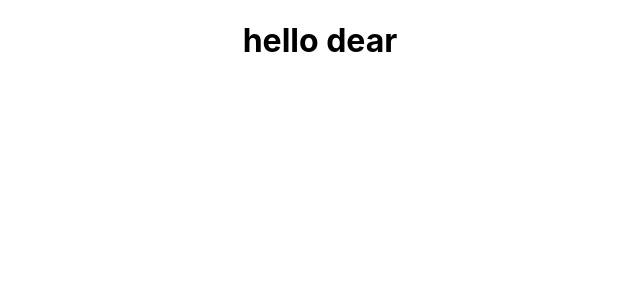
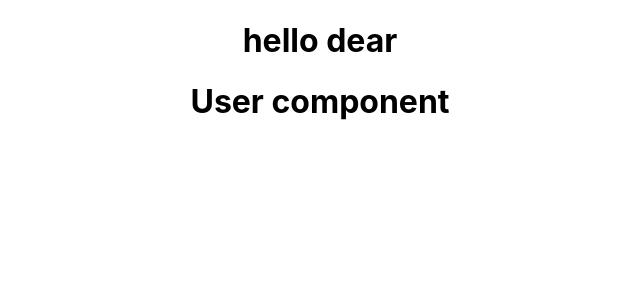
Before and after one commit to ashish6564/redux-tutorial, a React (Create React App) app: page / in a window 1280 px wide. Shown: the top 300 px of the page, without its empty margins (320-960 px from the left). Built offline with nearby package versions, Linux system fonts and the light colour scheme.

Commit message:
component added in app.js

```diff
--- a/src/App.js
+++ b/src/App.js
@@ -1,10 +1,12 @@
-import logo from './logo.svg';
+
 import './App.css';
+import User from './User'
 
 function App() {
   return (
     <div className="App">
       <h1>hello dear </h1>
+      <User />
     </div>
   );
 }
```
